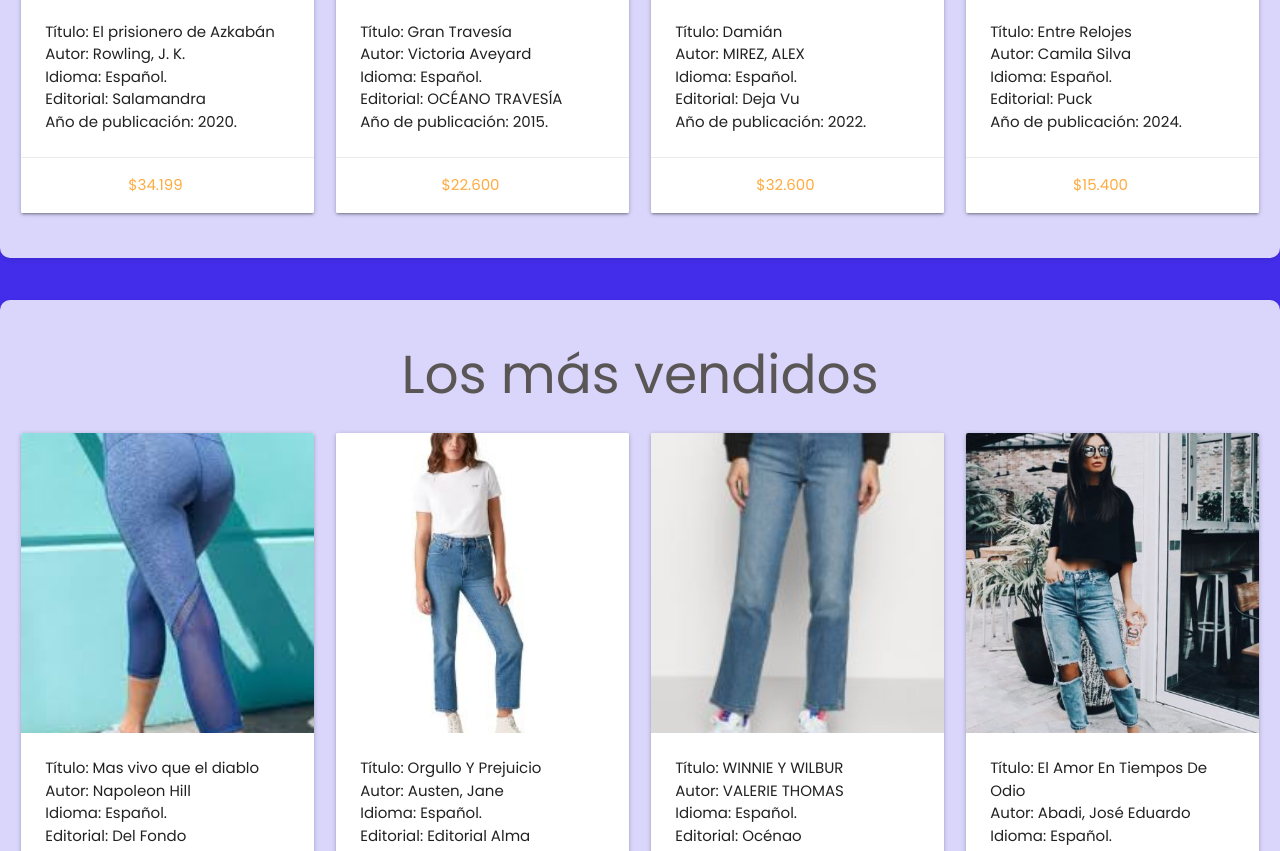
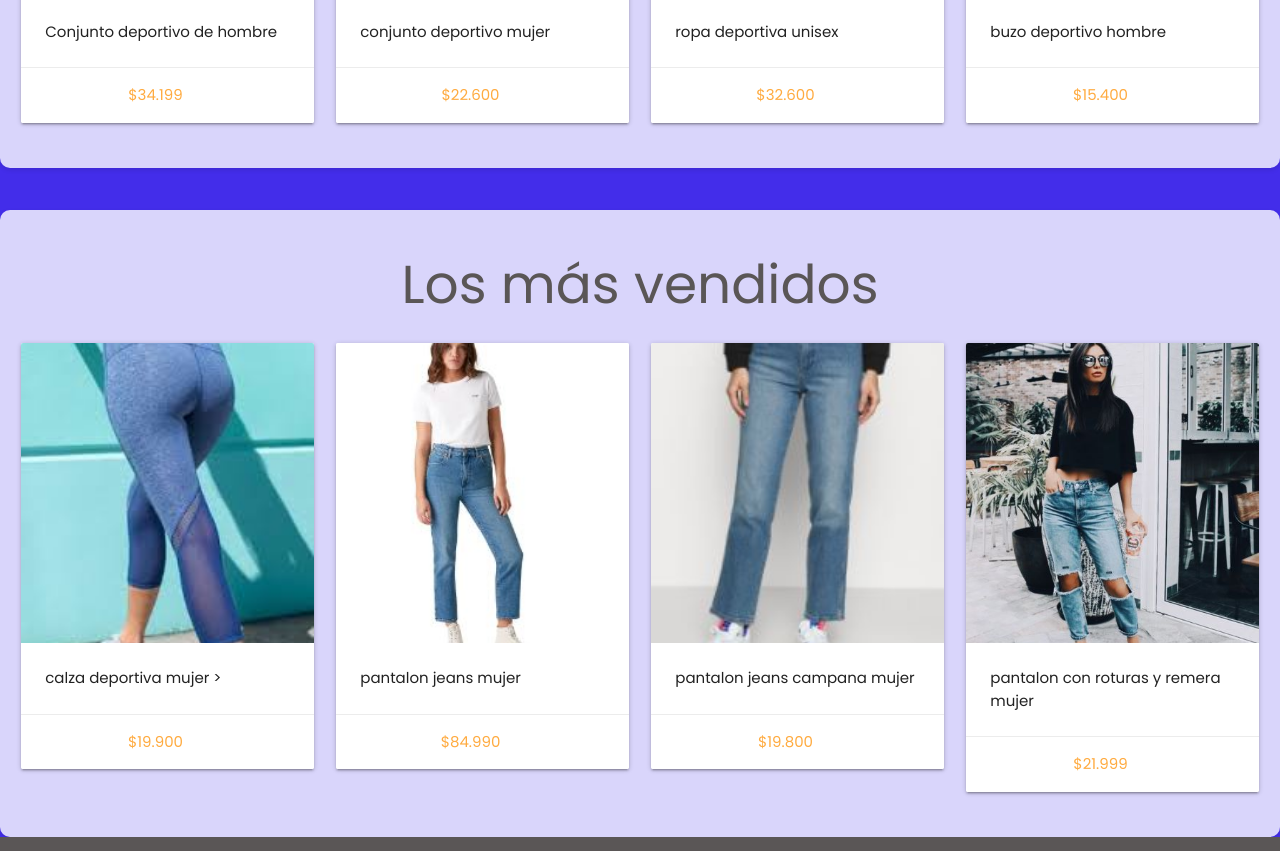
Before and after one commit to ferreyraGaston/americansport, a plain HTML site: page index.html in a window 1280 px wide. Shown: the part 1028-1879 px from the top of the page. Drawn offline with nearby package versions, Linux system fonts and the light colour scheme.

Commit message:
modificacion

```diff
--- a/index.html
+++ b/index.html
@@ -110,11 +110,7 @@
               <span class="card-title"></span>
             </div>
             <div class="card-content">
-                <p>Título: El prisionero de Azkabán</p>
-                <p>Autor: Rowling, J. K.</p>
-                <p>Idioma: Español.</p>
-                <p>Editorial: Salamandra</p>
-                <p>Año de publicación: 2020.</p>
+                <p>Conjunto deportivo  de hombre</p>
             </div>
             <div class="card-action center-align">
               <a href="#">$34.199</a>
@@ -129,11 +125,7 @@
                 <span class="card-title"></span>
               </div>
               <div class="card-content">
-                <p>Título: Gran Travesía</p>
-                <p>Autor: Victoria Aveyard</p>
-                <p>Idioma: Español.</p>
-                <p>Editorial: OCÉANO TRAVESÍA</p>
-                <p>Año de publicación: 2015.</p>
+                <p>conjunto deportivo mujer</p>
               </div>
               <div class="card-action center-align">
                 <a href="#">$22.600</a>
@@ -148,11 +140,8 @@
                 <span class="card-title"></span>
               </div>
               <div class="card-content">
-                <p>Título: Damián</p>
-                <p>Autor: MIREZ, ALEX</p>
-                <p>Idioma: Español.</p>
-                <p>Editorial: Deja Vu</p>
-                <p>Año de publicación: 2022.</p>
+
+                <p>ropa deportiva unisex</p>
               </div>
               <div class="card-action center-align">
                 <a href="#">$32.600</a>
@@ -167,11 +156,11 @@
                 <span class="card-title"></span>
               </div>
               <div class="card-content">
-                <p>Título: Entre Relojes</p>
-                <p>Autor: Camila Silva</p>
-                <p>Idioma: Español.</p>
-                <p>Editorial: Puck</p>
-                <p>Año de publicación: 2024.</p>
+                <p>buzo deportivo hombre
+
+
+
+
               </div>
               <div class="card-action center-align">
                 <a href="#">$15.400</a>
@@ -196,11 +185,8 @@
               <span class="card-title"></span>
             </div>
             <div class="card-content">
-                <p>Título: Mas vivo que el diablo</p>
-                <p>Autor: Napoleon Hill</p>
-                <p>Idioma: Español.</p>
-                <p>Editorial: Del Fondo</p>
-                <p>Tapa del libro: Blanda</p>
+                calza deportiva mujer
+                >
             </div>
             <div class="card-action center-align">
               <a href="#">$19.900</a>
@@ -215,11 +201,8 @@
                 <span class="card-title"></span>
               </div>
               <div class="card-content">
-                <p>Título: Orgullo Y Prejuicio</p>
-                <p>Autor: Austen, Jane</p>
-                <p>Idioma: Español.</p>
-                <p>Editorial: Editorial Alma</p>
-                <p>Tapa del libro: Dura</p>
+                <p>pantalon jeans mujer</p>
+
               </div>
               <div class="card-action center-align">
                 <a href="#">$84.990</a>
@@ -234,11 +217,8 @@
                 <span class="card-title"></span>
               </div>
               <div class="card-content">
-                <p>Título: WINNIE Y WILBUR</p>
-                <p>Autor: VALERIE THOMAS</p>
-                <p>Idioma: Español.</p>
-                <p>Editorial: Océnao</p>
-                <p>Tapa del libro: Dura</p>
+                <p>pantalon jeans campana mujer</p>
+
               </div>
               <div class="card-action center-align">
                 <a href="#">$19.800</a>
@@ -253,11 +233,8 @@
                 <span class="card-title"></span>
               </div>
               <div class="card-content">
-                <p>Título: El Amor En Tiempos De Odio</p>
-                <p>Autor: Abadi, José Eduardo</p>
-                <p>Idioma: Español.</p>
-                <p>Editorial: Grijalbo</p>
-                <p>Tapa del libro: Blanda</p>
+                <p>pantalon con roturas y remera mujer</p>
+                <p>
               </div>
               <div class="card-action center-align">
                 <a href="#">$21.999</a>
```
